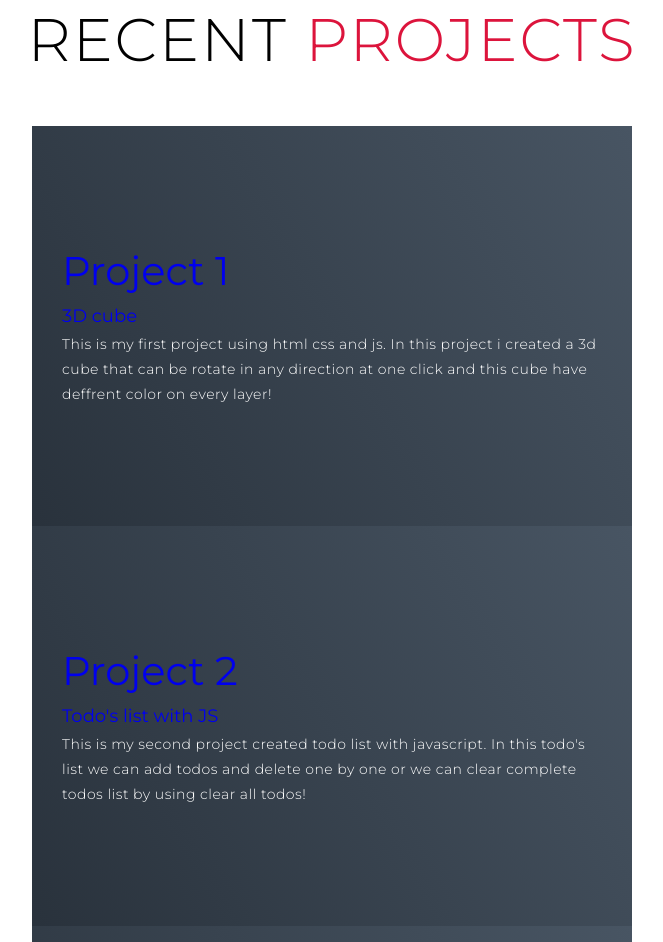
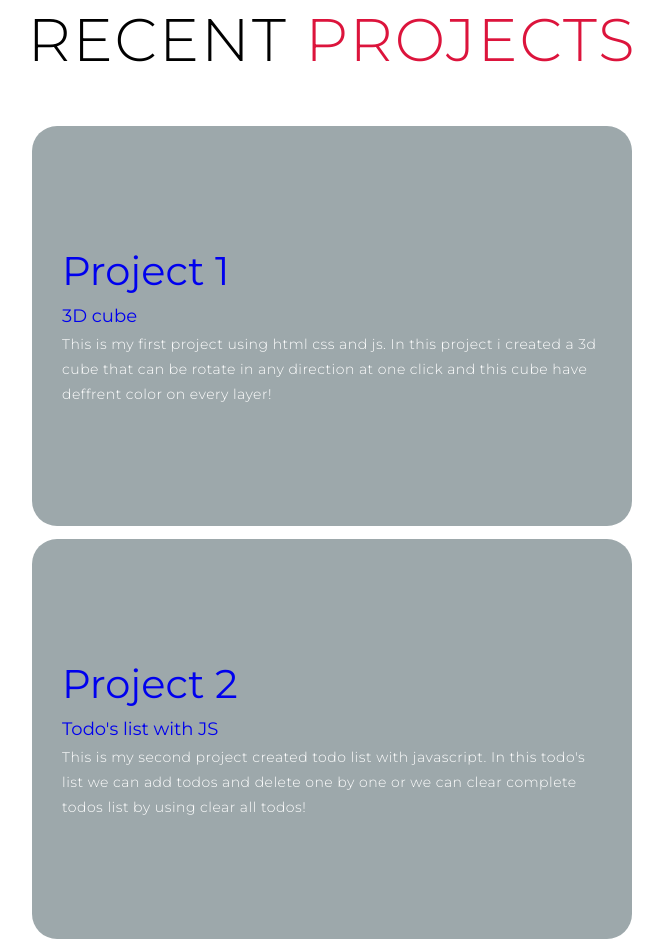
Before and after one commit to anurag256/MyPortfolio, a plain HTML site: page index.html in a window 1280 px wide. Shown: the part 1717-2659 px from the top of the page, without its empty margins (308-971 px from the left). Drawn offline with Linux system fonts and the light colour scheme.

```diff
--- a/pf1.css
+++ b/pf1.css
@@ -360,8 +360,9 @@ p {
   align-items: flex-start;
   justify-content: center;
   flex-direction: column;
-  background-image: linear-gradient(60deg, #29323c 0%, #485563 100%);
+  background-color: #05212863;
   color: white;
+  border-radius: 25px;
 }
 #projects .project-info h1 {
   font-size: 4rem;
```
Also changed, not shown: index.html (+4 -0 lines).
